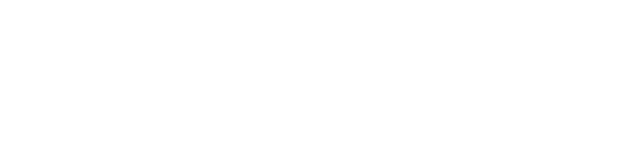
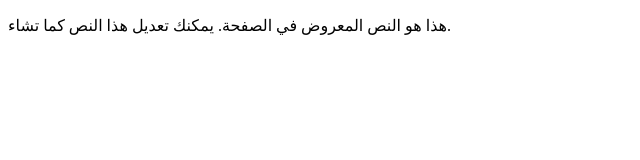
Before and after one commit to NMS-hash/KEY_32, a plain HTML site: page index.html in a window 1280 px wide. Shown: the whole page, without its empty margins (0-640 px from the left). Drawn offline with Linux system fonts and the light colour scheme.

Commit message:
Update index.html

```diff
--- a/index.html
+++ b/index.html
@@ -3,6 +3,9 @@
 <head>
     <meta charset="UTF-8">
     <meta name="viewport" content="width=device-width, initial-scale=1.0">
-    <title>نص بسيط</title>
+    <title>عرض نص فقط</title>
 </head>
+<body>
+    <p>هذا هو النص المعروض في الصفحة. يمكنك تعديل هذا النص كما تشاء.</p>
+</body>
 </html>
```
